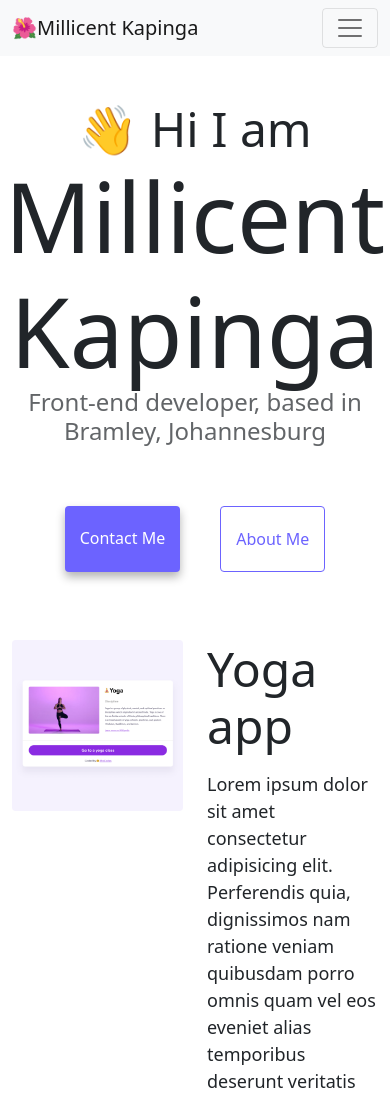
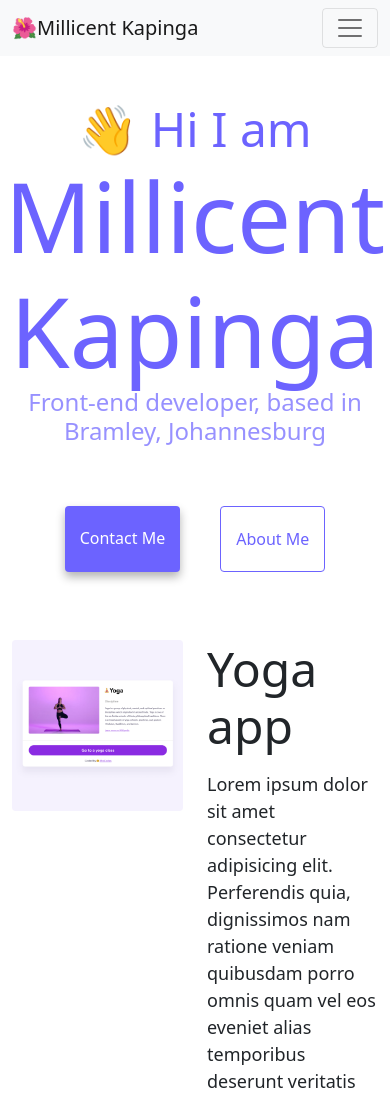
Before and after one commit to Millykapy/advanced-tools-homework-challenge-forked, a website: page Homework/index.html in a window 390 px wide. Shown: the top 1100 px of the page. Drawn offline with nearby package versions, Linux system fonts and the light colour scheme.

Commit message:
added media querie

```diff
--- a/Homework/style.css
+++ b/Homework/style.css
@@ -40,6 +40,12 @@ p {
 
 .navigation-links a {
   margin: 20px;
+}
+@media (max-width: 600px) {
+  .text-center {
+    text-align: center;
+    color: #6c63ff;
+  }
 }
 
 .primary-link {
```
